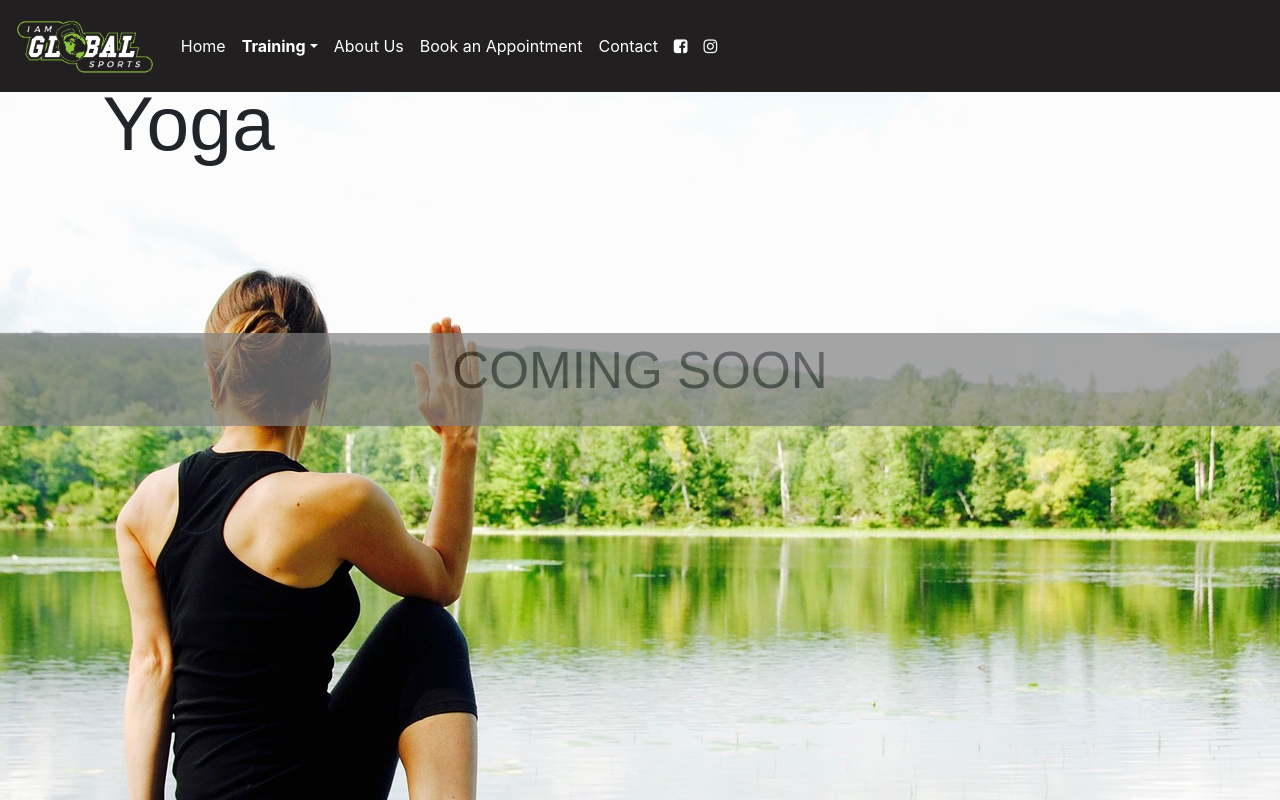
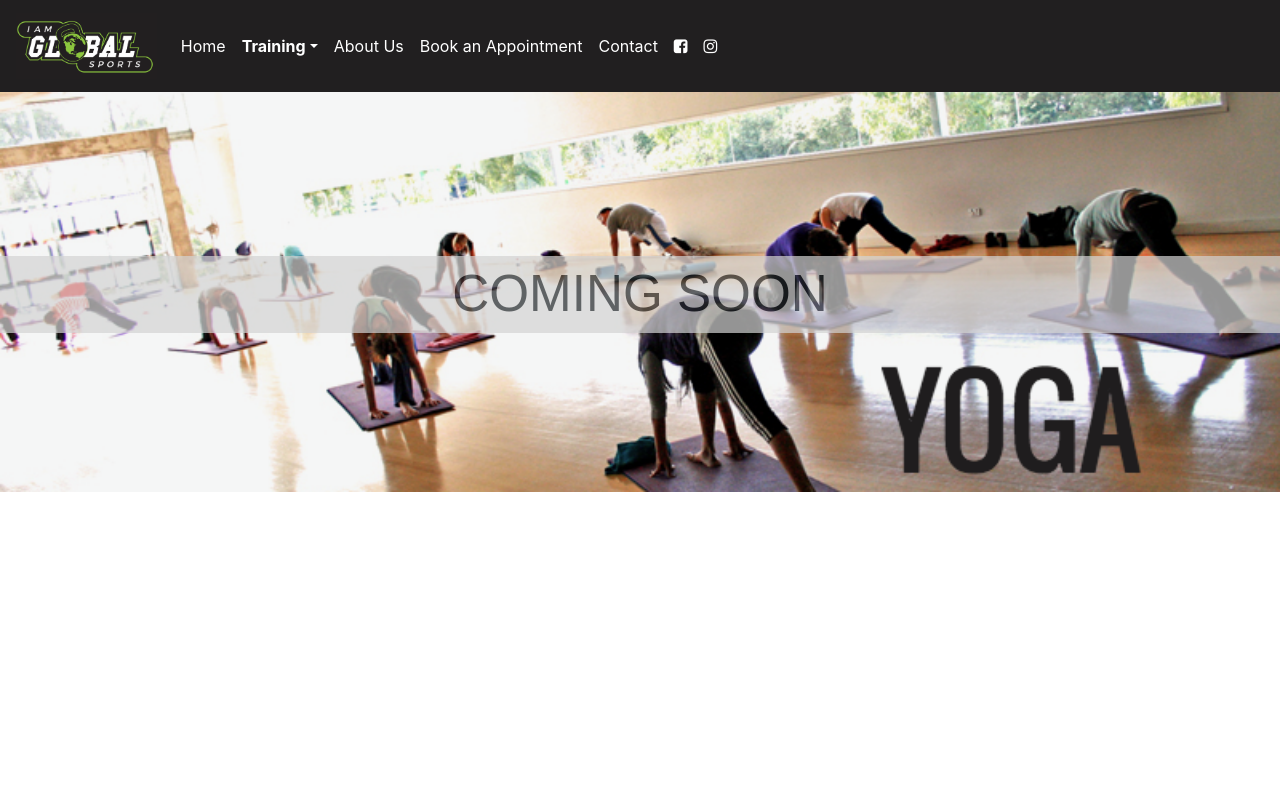
Before and after one commit to maggie-lagos/we-global, a React (Create React App) app: page /yoga in a window 1280 px wide. Shown: the top 800 px of the page. Built offline with nearby package versions, Linux system fonts and the light colour scheme.

Commit message:
Yoga and Bootcamp header images + styling

```diff
--- a/src/Bootcamp/index.js
+++ b/src/Bootcamp/index.js
@@ -102,7 +102,7 @@ class Bootcamp extends Component {
         <div className="headerPicDiv">
           <img className="headerPic" src={bootPic} />
           <div className="bootcampText2">
-            <p>COMING SOON</p>
+            COMING SOON
           </div>
         </div>
       </div>
--- a/src/Bootcamp/style.css
+++ b/src/Bootcamp/style.css
@@ -27,6 +27,7 @@
   text-align: center;
   opacity: 0.7;
   width: 100%;
+  margin-top: 1vw;
 }
 
 .bootcampPicDiv {
--- a/src/Yoga/index.js
+++ b/src/Yoga/index.js
@@ -19,8 +19,7 @@ import {
 
 import logoPic from '../images/Logo.png';
 
-import yogaPic from '../images/womanYoga.jpg';
-import yogaPic2 from '../images/yoga2.jpg';
+import yogaPic from '../images/yoga-header-text.png';
 import yogaVideo from '../images/IMG_0606.MOV';
 
 import './style.css';
@@ -103,9 +102,8 @@ class Yoga extends Component {
         </Navbar>
         <div className="yogaPicDiv">
           <img className="yogaPic" src={yogaPic} />
-          <h2 className="yogaText">Yoga</h2>
           <div className="yogaText2">
-            <p>COMING SOON</p>
+            COMING SOON
           </div>
         </div>
       </div>
--- a/src/Yoga/style.css
+++ b/src/Yoga/style.css
@@ -11,10 +11,11 @@
 }
 .yogaText2 {
   position: absolute;
-  top: 26vw;
+  top: 20vw;
   font-family: sans-serif;
   font-size: 4vw;
-  background-color: grey;
+  background-color: lightgrey;
+  text-align: center;
   opacity: 0.7;
   width: 100%;
 }
```
Also changed, not shown: src/images/yoga-header-text.png (added).
